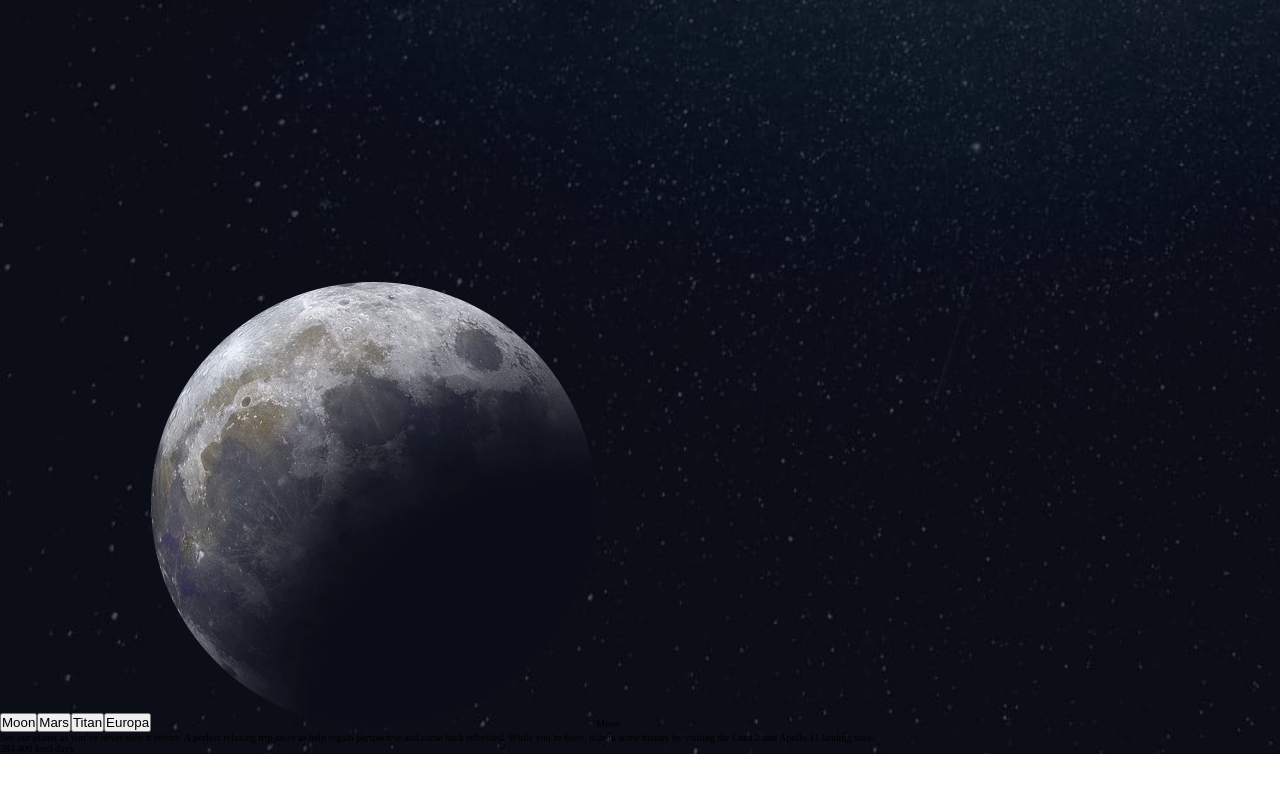
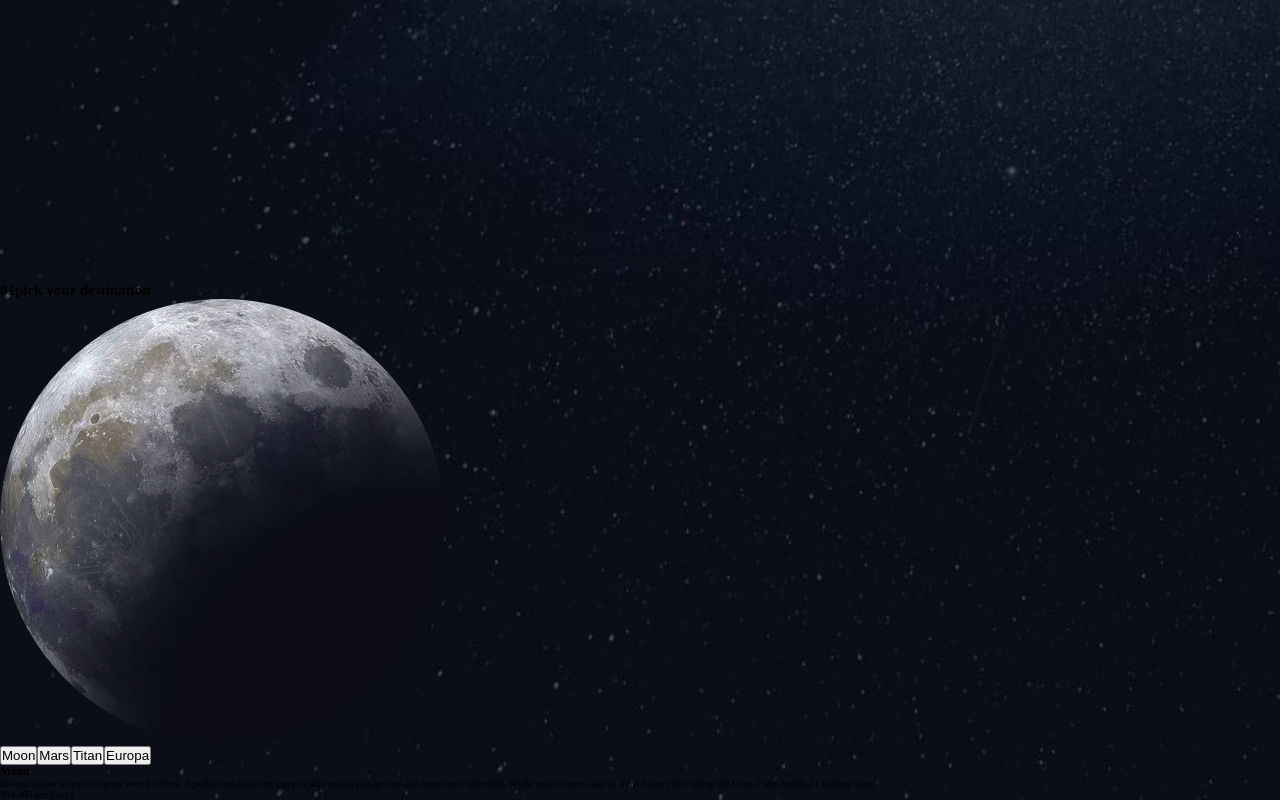
Before and after one commit to KamilKonopski/space-tourism-website-main, a React (Create React App) app: page /destination in a window 1280 px wide. Shown: the part 518-1318 px from the top of the page. Before the commit the page ends 1272 px from the top, so only its background shows below. Built offline with nearby package versions, Linux system fonts and the light colour scheme; a web font is replaced by a local one.

Commit message:
add semantic tags

```diff
--- a/src/pages/Destination/Destination.jsx
+++ b/src/pages/Destination/Destination.jsx
@@ -55,12 +55,15 @@ function Destination() {
         <div className={classes['destination-page']}>
             <Header />
             <main>
+                <h2><span>01</span>pick your destination</h2>
+                <div>
+                    <img src={image} alt={name} />
+                </div>
                 <Button onChangeContent={changeContentHandler}>Moon</Button>
                 <Button onChangeContent={changeContentHandler}>Mars</Button>
                 <Button onChangeContent={changeContentHandler}>Titan</Button>
                 <Button onChangeContent={changeContentHandler}>Europa</Button>
-                <img src={image} alt={name} />
-                <span>{name}</span>
+                <h3>{name}</h3>
                 <p>{desc}</p>
                 <span>{distance}</span>
                 <span>{travel}</span>
```
